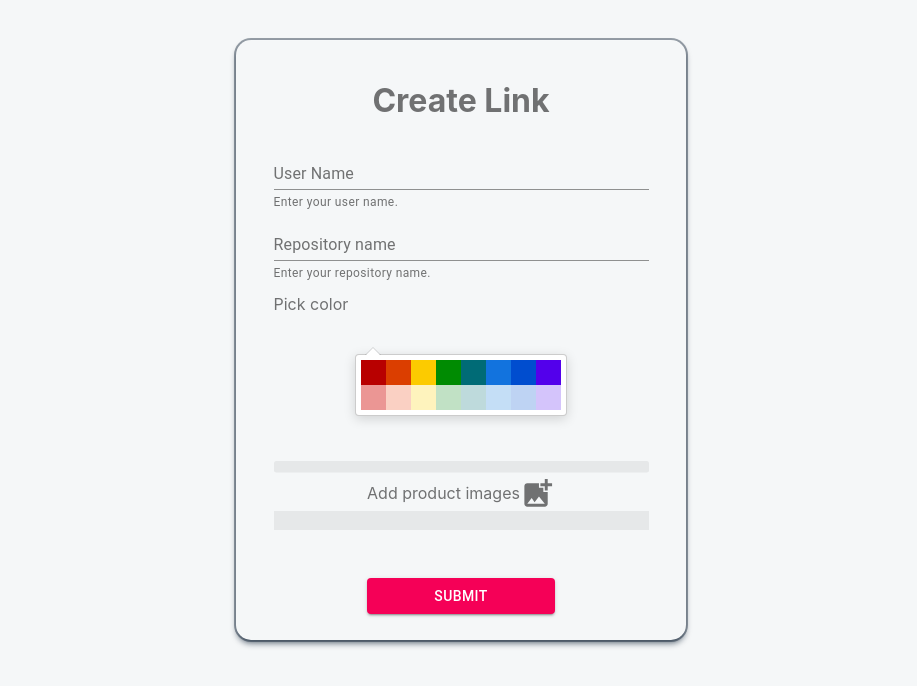
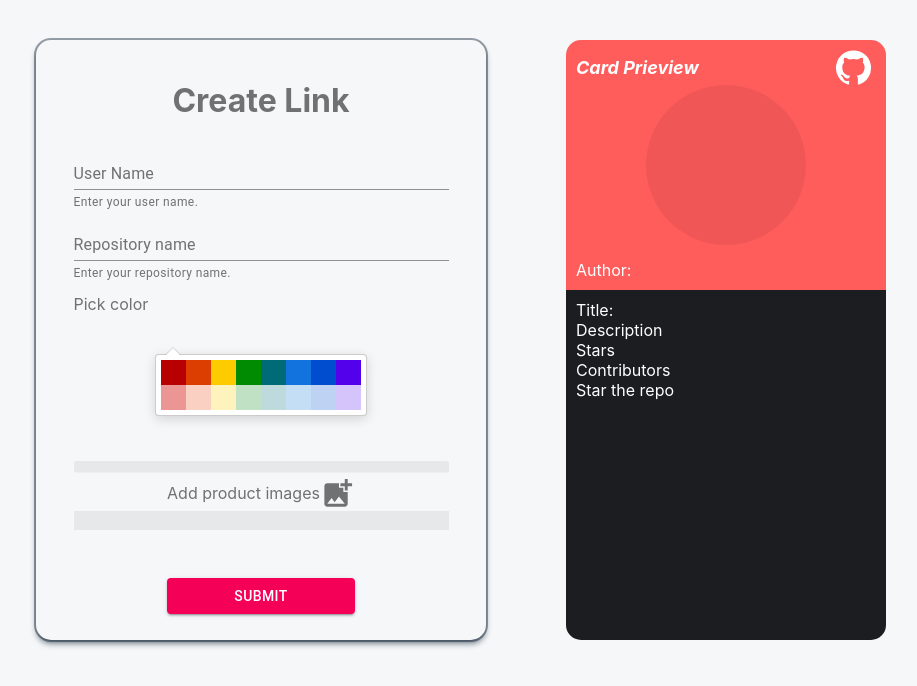
Before and after one commit to BohdanLevkoDigis/superchat-frontend-challenge, a React (Create React App) app in the folder client/: page / in a window 1280 px wide. Shown: the top 686 px of the page, without its empty margins (179-1096 px from the left). Built offline with nearby package versions, Linux system fonts and the light colour scheme.

Commit message:
added basic card-preview component

```diff
--- /dev/null
+++ b/client/src/components/CardPreview/CardPreview.tsx
@@ -0,0 +1,52 @@
+import React from "react";
+import { GitHub } from "@material-ui/icons";
+import { Skeleton } from "@material-ui/lab";
+import { ILinkPage } from "../../Pages/LinkCreation/LinkCreation";
+import { useStyles } from "./styles";
+
+export const CardPreview: React.FC<ILinkPage> = ({
+  repositoryName,
+  userName,
+  icon,
+  color,
+}) => {
+  const classes = useStyles();
+  return (
+    <div className={classes.card}>
+      <div
+        style={{
+          backgroundColor: color,
+          height: "220px",
+          padding: "10px 10px 20px",
+          textAlign: "left",
+          borderTopLeftRadius: 15,
+          borderTopRightRadius: 15,
+        }}
+      >
+        <div className={classes.cardTitle}>
+          <div>Card Prieview</div>
+          <GitHub className={classes.cardGitIcon} />
+        </div>
+        {!icon ? (
+          <Skeleton variant="circle" className={classes.cardRepositoryIcon} />
+        ) : (
+          <img alt="hello" className={classes.cardRepositoryIcon} src={icon} />
+        )}
+        <div className={classes.cardRepositoryAuthor}>
+          Author: <span className={classes.cardSubText}>{userName}</span>
+        </div>
+      </div>
+      <div className={classes.cardBody}>
+        <div className={classes.cardRepository}>
+          <div className={classes.cardRepositoryTitle}>
+            Title: <span className={classes.cardSubText}>{repositoryName}</span>
+          </div>
+          <div className={classes.cardRepositoryDescription}>Description</div>
+          <div className={classes.cardRepositoryStars}>Stars</div>
+          <div className={classes.cardRepositoryContributors}>Contributors</div>
+          <div className={classes.cardRepositoryStars}>Star the repo</div>
+        </div>
+      </div>
+    </div>
+  );
+};
--- /dev/null
+++ b/client/src/components/CardPreview/styles.ts
@@ -0,0 +1,59 @@
+import { createStyles, makeStyles } from "@material-ui/core";
+
+export const useStyles = makeStyles(() =>
+  createStyles({
+    card: {
+      width: 320,
+      height: "600px",
+
+      color: "white",
+    },
+    cardBody: {
+      display: "block",
+      height: "330px",
+      padding: 10,
+
+      backgroundColor: "#1C1D21",
+      borderBottomLeftRadius: 15,
+      borderBottomRightRadius: 15,
+    },
+    cardTitle: {
+      display: "flex",
+      width: "100%",
+      justifyContent: "space-between",
+      alignItems: "center",
+
+      fontSize: 18,
+      fontWeight: "bold",
+      fontStyle: "italic",
+    },
+    cardGitIcon: {
+      display: "block",
+      width: 45,
+      height: 35,
+      padding: 0,
+
+      textAlign: "right",
+      color: "white",
+    },
+    cardRepository: {},
+    cardRepositoryIcon: {
+      display: "block",
+      height: 160,
+      width: 160,
+      margin: "0 auto",
+
+      borderRadius: "50%",
+    },
+    cardRepositoryAuthor: {
+      marginTop: 15,
+    },
+    cardRepositoryTitle: {},
+    cardRepositoryDescription: {},
+    cardRepositoryStars: {},
+    cardRepositoryContributors: {},
+    cardSubText: {
+      fontStyle: "italic",
+    },
+  })
+);
--- a/client/src/components/FormComponent/FormComponent.tsx
+++ b/client/src/components/FormComponent/FormComponent.tsx
@@ -7,6 +7,7 @@ import { ILinkPage } from "../../Pages/LinkCreation/LinkCreation";
 import { Skeleton } from "@material-ui/lab";
 import { AddPhotoAlternate } from "@material-ui/icons";
 import { GithubPicker } from "react-color";
+import { CardPreview } from "../CardPreview/CardPreview";
 
 export const FormComponent: React.FC<FormikProps<ILinkPage>> = ({
   setFieldValue,
@@ -126,6 +127,12 @@ export const FormComponent: React.FC<FormikProps<ILinkPage>> = ({
           </Grid>
         </Grid>
       </Form>
+      <CardPreview
+        repositoryName={values.repositoryName}
+        userName={values.userName}
+        color={values.color}
+        icon={files[0] ? URL.createObjectURL(files[0]) : ""}
+      />
     </div>
   );
 };
--- a/client/src/components/FormComponent/styles.ts
+++ b/client/src/components/FormComponent/styles.ts
@@ -10,17 +10,16 @@ export const useStyles = makeStyles(() =>
 
       gap: 80,
       margin: "0 auto",
-      padding: "40px 0",
+      padding: "40px 20px",
 
       color: "#707172",
     },
 
     creationForm: {
       width: 450,
-      height: 600,
+      height: "600px",
 
       borderRadius: 15,
-
       boxShadow:
         "rgba(6, 24, 44, 0.4) 0px 0px 0px 2px, rgba(6, 24, 44, 0.65) 0px 4px 6px -1px, rgba(255, 255, 255, 0.08) 0px 1px 0px inset",
     },
@@ -50,7 +49,7 @@ export const useStyles = makeStyles(() =>
       width: "50%",
       margin: "48px auto 0",
     },
-/*     creationFormSuccessMessage: { color: "green" },
+    /*     creationFormSuccessMessage: { color: "green" },
     creationFormErrorMessage: { color: "red" }, */
   })
 );
```
